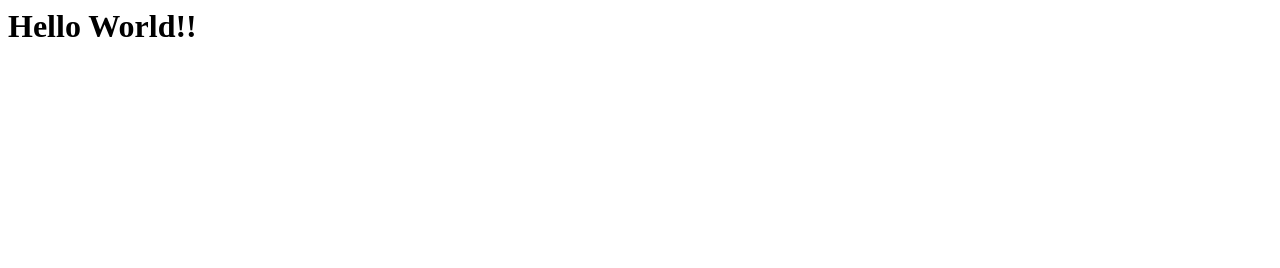
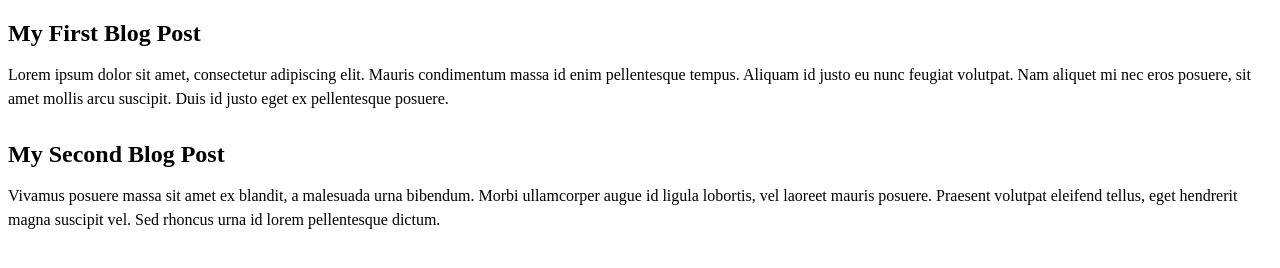
Before and after one commit to SiyunNa/SiyunNa.github.io, a plain HTML site: page index.html in a window 1280 px wide. Drawn offline with Linux system fonts and the light colour scheme.

Commit message:
Update index.html

```diff
--- a/index.html
+++ b/index.html
@@ -1,6 +1,34 @@
+<!DOCTYPE html>
 <html>
-  <head></head>
+  <head>
+    <title>My Blog</title>
+    <style>
+      /* Blog post styles */
+      .post {
+        margin-bottom: 30px;
+      }
+
+      .post-title {
+        font-size: 24px;
+        font-weight: bold;
+        margin-bottom: 10px;
+      }
+
+      .post-content {
+        font-size: 16px;
+        line-height: 1.5;
+      }
+    </style>
+  </head>
   <body>
-    <h1>Hello World!!</h1>
+    <div class="post">
+      <h2 class="post-title">My First Blog Post</h2>
+      <p class="post-content">Lorem ipsum dolor sit amet, consectetur adipiscing elit. Mauris condimentum massa id enim pellentesque tempus. Aliquam id justo eu nunc feugiat volutpat. Nam aliquet mi nec eros posuere, sit amet mollis arcu suscipit. Duis id justo eget ex pellentesque posuere.</p>
+    </div>
+
+    <div class="post">
+      <h2 class="post-title">My Second Blog Post</h2>
+      <p class="post-content">Vivamus posuere massa sit amet ex blandit, a malesuada urna bibendum. Morbi ullamcorper augue id ligula lobortis, vel laoreet mauris posuere. Praesent volutpat eleifend tellus, eget hendrerit magna suscipit vel. Sed rhoncus urna id lorem pellentesque dictum.</p>
+    </div>
   </body>
 </html>
```
